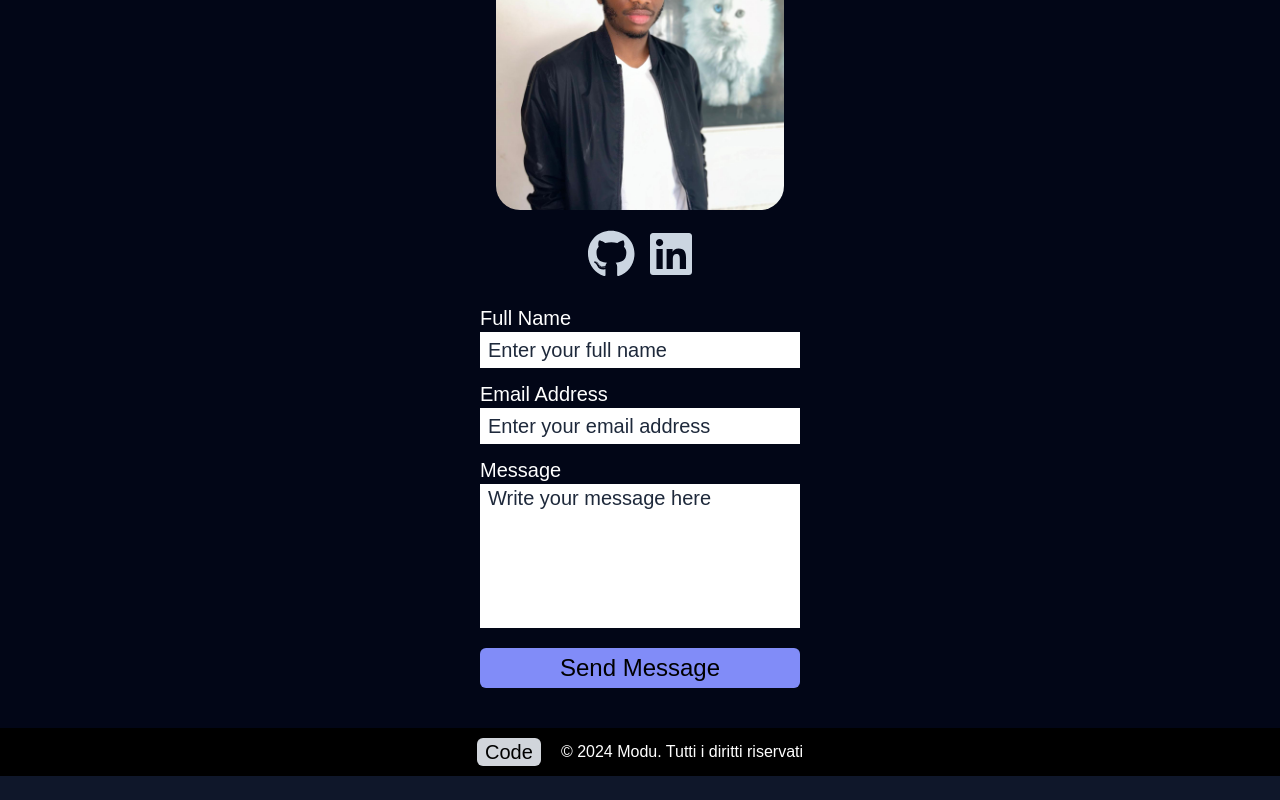
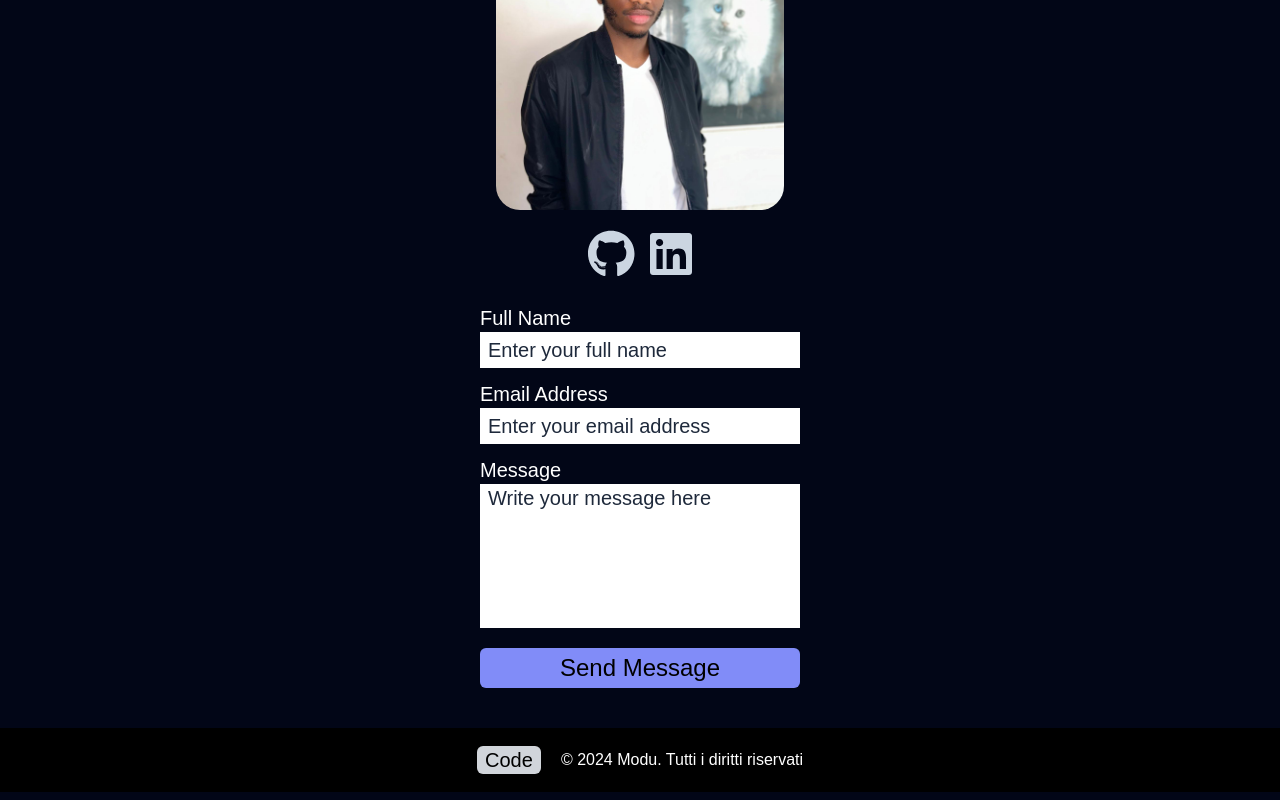
Before and after one commit to Mamadou-mbaye/porfolio-react, a React (Create React App) app: page / in a window 1280 px wide. Shown: the part 1014-1814 px from the top of the page. Before the commit the page ends 1790 px from the top, so only its background shows below. Built offline with nearby package versions, Linux system fonts and the light colour scheme.

Commit message:
titles in home cambiato

```diff
--- a/src/components/Footer.tsx
+++ b/src/components/Footer.tsx
@@ -133,7 +133,7 @@ const Footer = () => {
             Send Message
           </button>
         </form>
-        <p className="w-full h-12 mt-5 bg-black flex items-center justify-center gap-5">
+        <p className="w-full h-16 mt-5 mb-2 bg-black flex items-center justify-center gap-5">
           <button className="bg-gray-300 text-black text-xl w-16 rounded-md hover:bg-slate-400">
             <a
               href="https://github.com/Mamadou-mbaye/porfolio-react.git"
```
